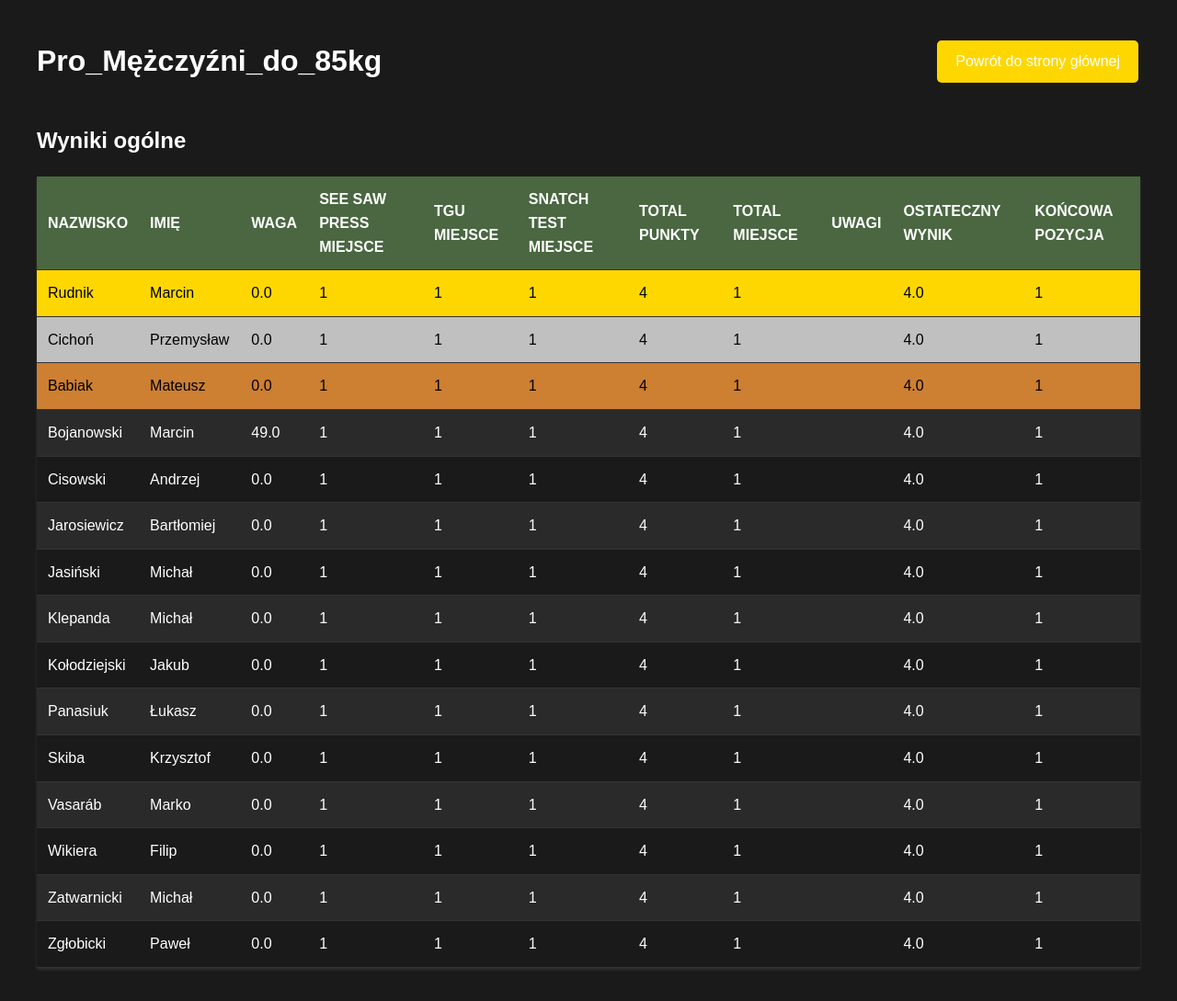
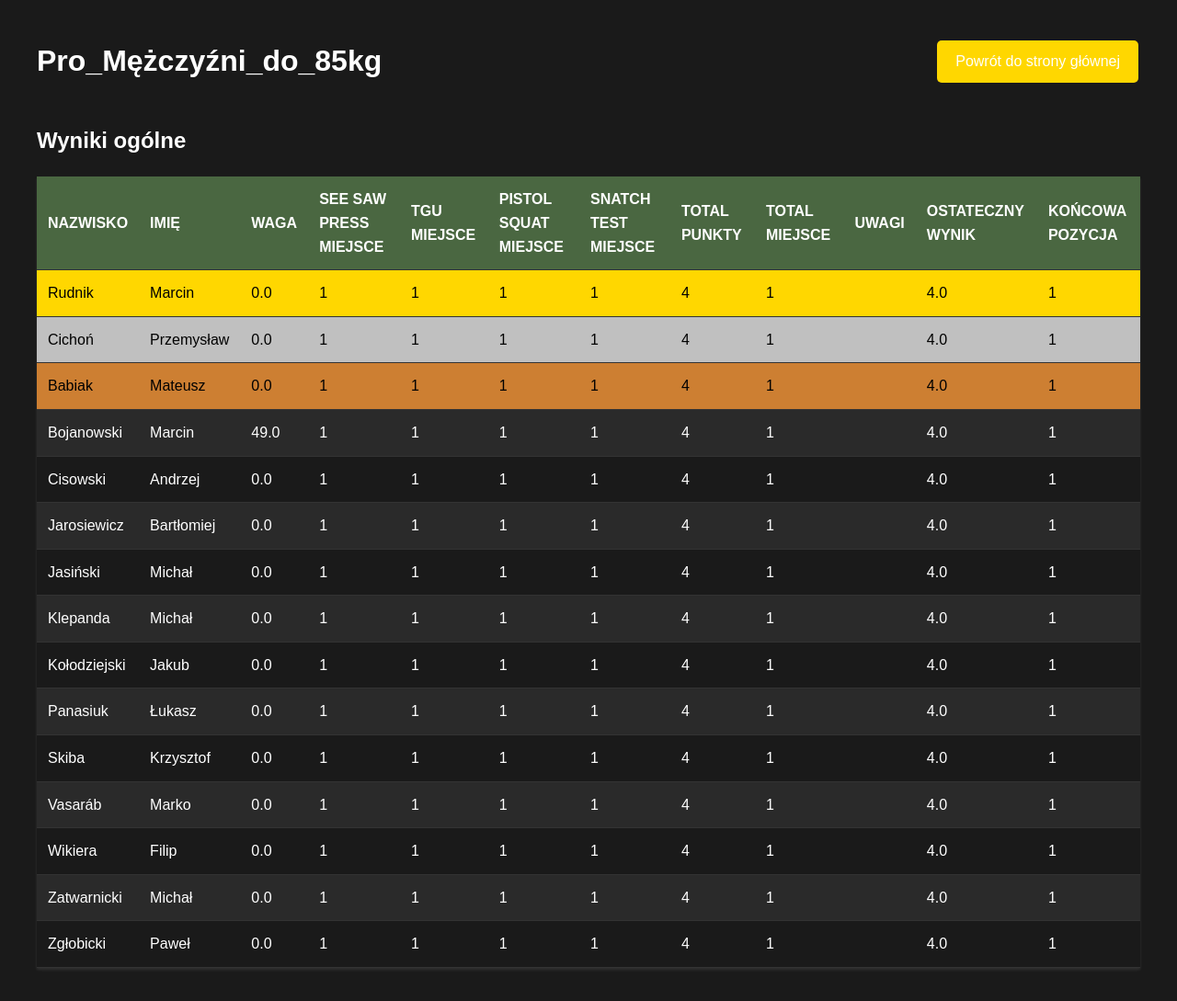
Before and after one commit to merynos94/pp_kettlebell_bochnia, a Django app: page /pro-mezczyzni-do-85kg/ in a window 1280 px wide. Shown: the top 1089 px of the page at 92% size. Run offline with Django 4.2, Linux system fonts and the light colour scheme; data comes from the database, SQL or seed files in the repository.

Commit message:
Update pistol squat for "Pro Men"

```diff
--- a/kettlebell_app/tournament/templates/pro-mezczyzni-do-85kg.html
+++ b/kettlebell_app/tournament/templates/pro-mezczyzni-do-85kg.html
@@ -134,7 +134,7 @@
           {% if 'see_saw_press' in disciplines %}<th>See Saw Press Miejsce</th>{% endif %}
           {% if 'tgu' in disciplines %}<th>TGU Miejsce</th>{% endif %}
           {% if 'kb_squat' in disciplines %}<th>Squat Miejsce</th>{% endif %}
-          {% if 'pistols_squat' in disciplines %}<th>Pistol Squat Miejsce</th>{% endif %}
+          {% if 'pistol_squat' in disciplines %}<th>Pistol Squat Miejsce</th>{% endif %}
           {% if 'snatch' in disciplines %}<th>Snatch Test Miejsce</th>{% endif %}
           <th>Total Punkty</th>
           <th>Total Miejsce</th>
@@ -152,7 +152,7 @@
           {% if 'see_saw_press' in disciplines %}<td>{{ result.see_saw_press_place }}</td>{% endif %}
           {% if 'tgu' in disciplines %}<td>{{ result.tgu_place }}</td>{% endif %}
           {% if 'kb_squat' in disciplines %}<td>{{ result.kb_squat_place }}</td>{% endif %}
-          {% if 'pistols_squat' in disciplines %}<td>{{ result.pistols_squat_place }}</td>{% endif %}
+          {% if 'pistol_squat' in disciplines %}<td>{{ result.pistol_squat_place }}</td>{% endif %}
           {% if 'snatch' in disciplines %}<td>{{ result.snatch_place }}</td>{% endif %}
           <td>{{ result.total_points }}</td>
           <td>{{ result.total_place }}</td>
--- a/kettlebell_app/tournament/templates/pro-mezczyzni-powyzej-85kg.html
+++ b/kettlebell_app/tournament/templates/pro-mezczyzni-powyzej-85kg.html
@@ -134,7 +134,7 @@
           {% if 'see_saw_press' in disciplines %}<th>See Saw Press Miejsce</th>{% endif %}
           {% if 'tgu' in disciplines %}<th>TGU Miejsce</th>{% endif %}
           {% if 'kb_squat' in disciplines %}<th>Squat Miejsce</th>{% endif %}
-          {% if 'pistols_squat' in disciplines %}<th>Pistol Squat Miejsce</th>{% endif %}
+          {% if 'pistol_squat' in disciplines %}<th>Pistol Squat Miejsce</th>{% endif %}
           {% if 'snatch' in disciplines %}<th>Snatch Test Miejsce</th>{% endif %}
           <th>Total Punkty</th>
           <th>Total Miejsce</th>
@@ -152,7 +152,7 @@
           {% if 'see_saw_press' in disciplines %}<td>{{ result.see_saw_press_place }}</td>{% endif %}
           {% if 'tgu' in disciplines %}<td>{{ result.tgu_place }}</td>{% endif %}
           {% if 'kb_squat' in disciplines %}<td>{{ result.kb_squat_place }}</td>{% endif %}
-          {% if 'pistols_squat' in disciplines %}<td>{{ result.pistols_squat_place }}</td>{% endif %}
+          {% if 'pistol_squat' in disciplines %}<td>{{ result.pistol_squat_place }}</td>{% endif %}
           {% if 'snatch' in disciplines %}<td>{{ result.snatch_place }}</td>{% endif %}
           <td>{{ result.total_points }}</td>
           <td>{{ result.total_place }}</td>
```
